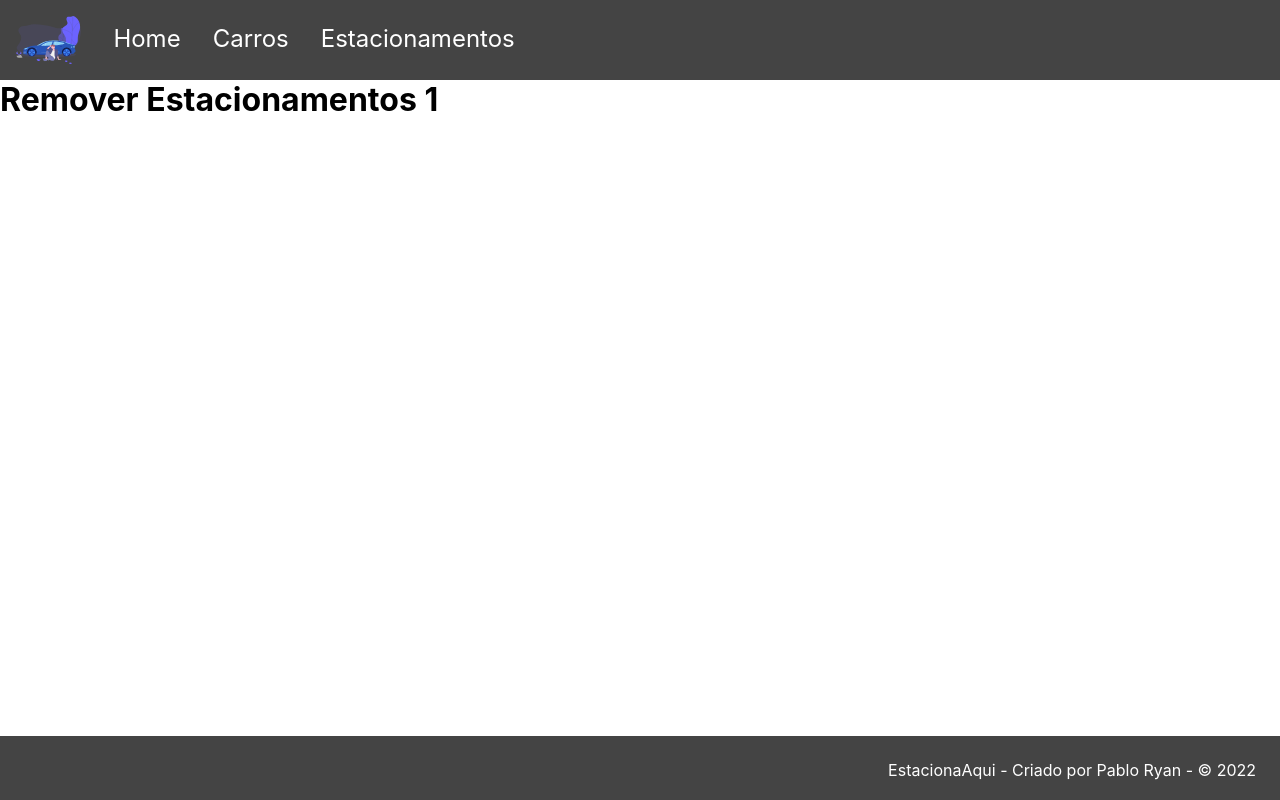
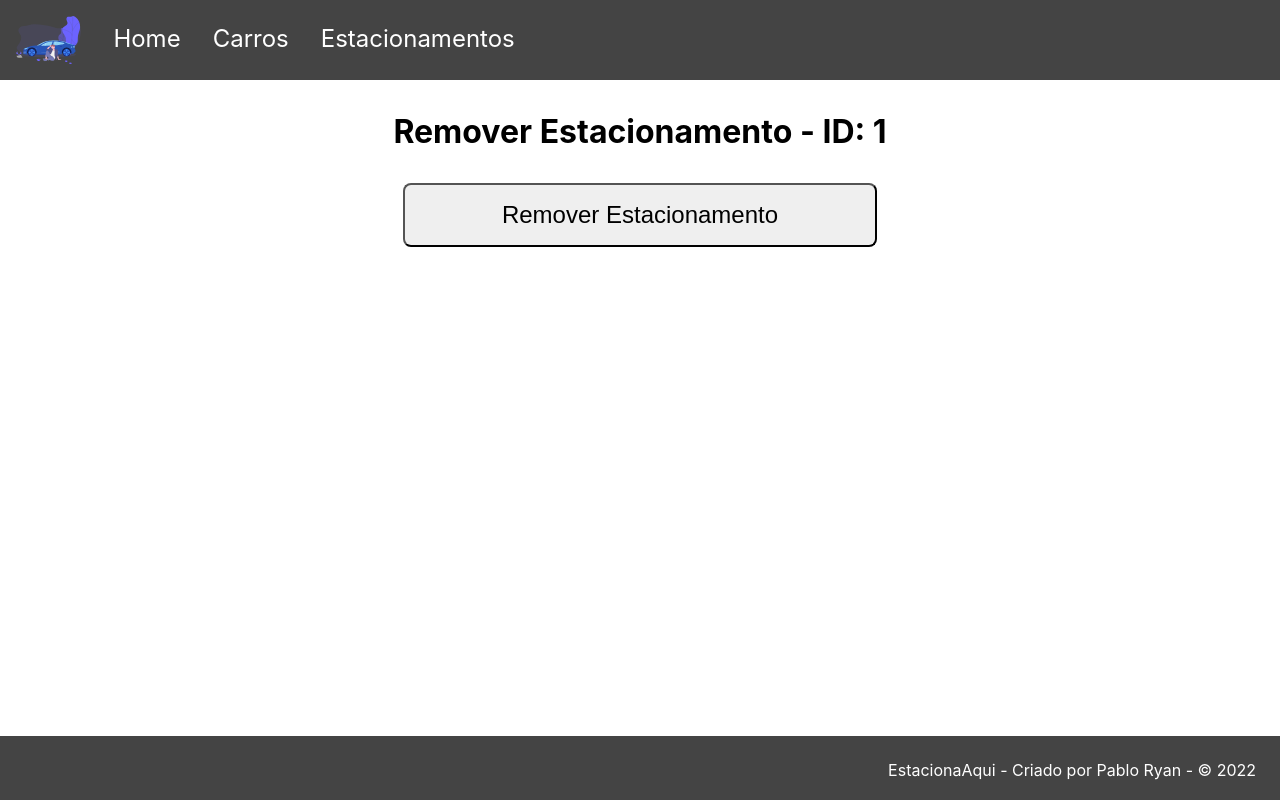
Before and after one commit to Sutanrrier/estacionaqui-react, a React (Vite) app in the folder frontend/: page /remover/estacionamentos/1 in a window 1280 px wide. Built offline with nearby package versions, Linux system fonts and the light colour scheme.

Commit message:
Refactoring + RemoverEstacionamento's page now works

```diff
--- a/frontend/src/components/DeleteButton.jsx
+++ b/frontend/src/components/DeleteButton.jsx
@@ -6,7 +6,7 @@ import "./DeleteButton.css";
 function DeleteButton(props) {
   const navigate = useNavigate();
 
-  const endpointCarros = `http://localhost:8080/carros/${props.id}`;
+  const endpoint = props.endpoint;
   const options = {
     method: "DELETE",
     mode: "cors",
@@ -14,7 +14,7 @@ function DeleteButton(props) {
   };
 
   function handleClick() {
-    fetch(endpointCarros, options).then(() => {
+    fetch(endpoint, options).then(() => {
       alert("Veículo removido com sucesso!");
       navigate("/");
     });
--- a/frontend/src/pages/RemoverCarros.jsx
+++ b/frontend/src/pages/RemoverCarros.jsx
@@ -4,13 +4,12 @@ import DeleteButton from "../components/DeleteButton";
 
 function RemoverCarros() {
   let { id } = useParams();
+  const endpoint = `http://localhost:8080/carros/${id}`;
 
   return (
     <div className="container">
       <h1>Remover Veículo - ID: {id}</h1>
-      <DeleteButton btnText="Remover Veículo" id={id}>
-        Remover Veículo
-      </DeleteButton>
+      <DeleteButton btnText="Remover Veículo" endpoint={endpoint} />
     </div>
   );
 }
--- a/frontend/src/pages/RemoverEstacionamentos.jsx
+++ b/frontend/src/pages/RemoverEstacionamentos.jsx
@@ -1,9 +1,17 @@
 import React from "react";
 import { useParams } from "react-router-dom";
+import DeleteButton from "../components/DeleteButton";
 
 function RemoverEstacionamentos() {
   let { id } = useParams();
-  return <h1>Remover Estacionamentos {id}</h1>;
+  const endpoint = `http://localhost:8080/estacionamentos/${id}`;
+
+  return (
+    <div className="container">
+      <h1>Remover Estacionamento - ID: {id}</h1>
+      <DeleteButton btnText="Remover Estacionamento" endpoint={endpoint} />
+    </div>
+  );
 }
 
 export default RemoverEstacionamentos;
```
